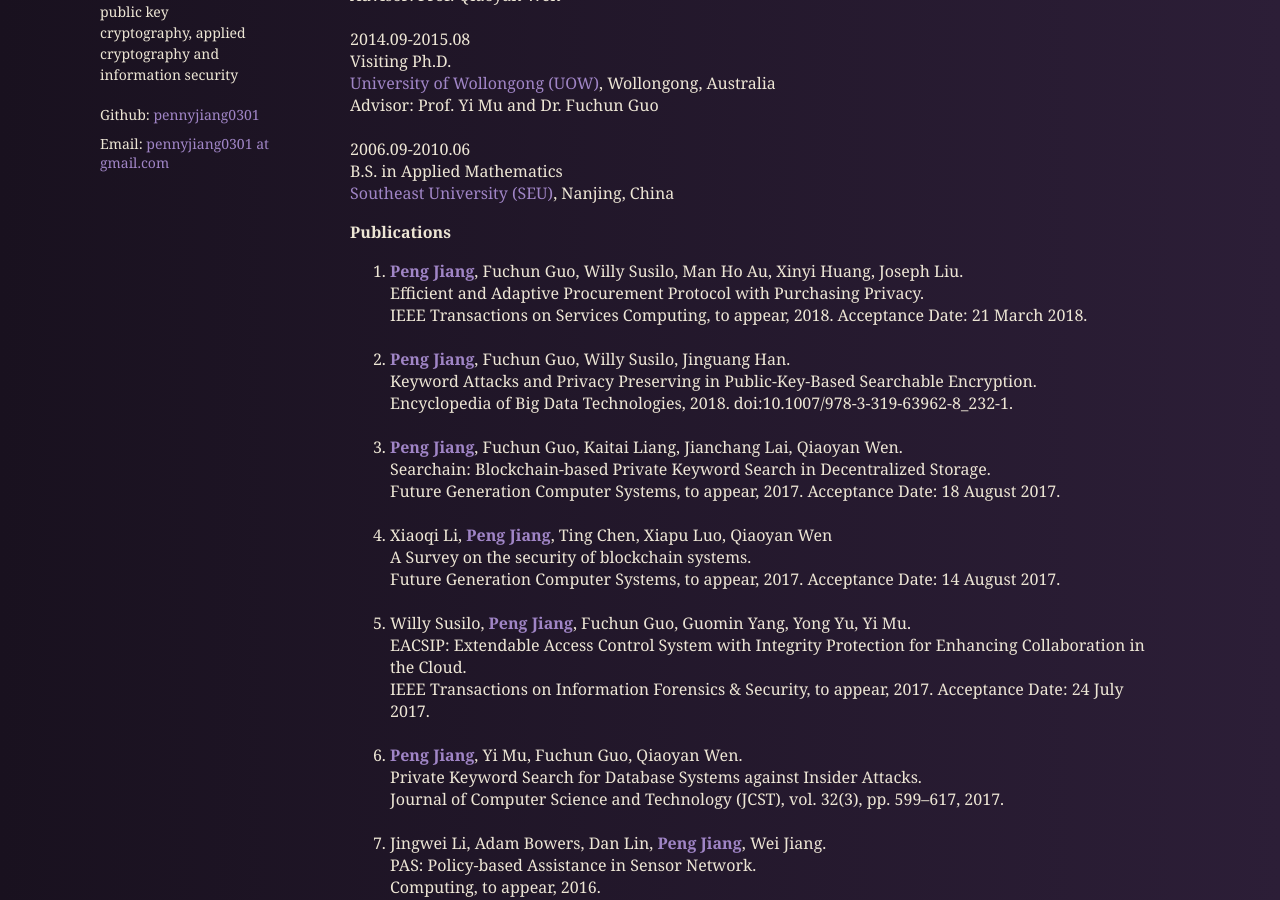
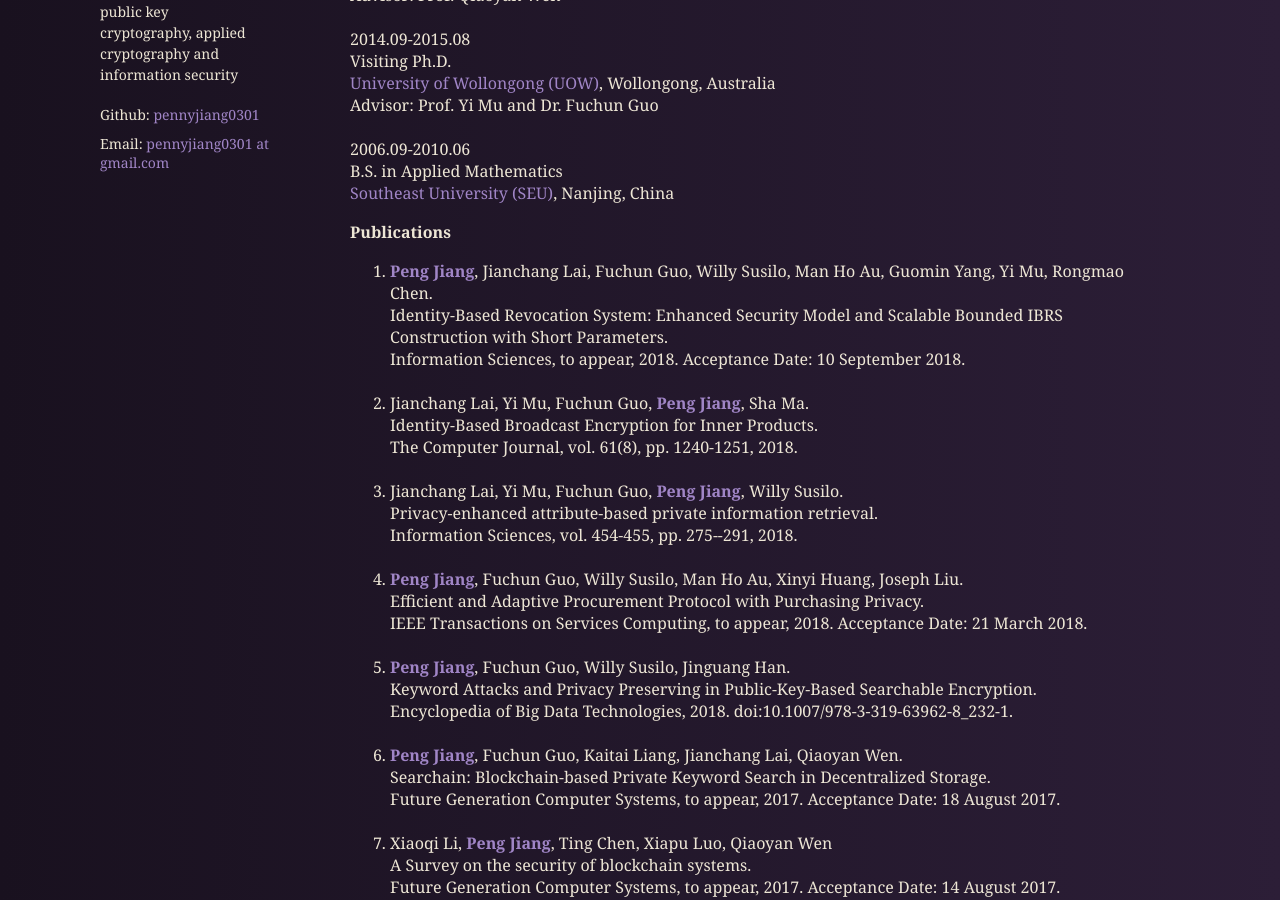
Before and after one commit to pennyjiang0301/pennyjiang0301.github.io, a Jekyll site: the page built from index.html, in a window 1280 px wide and 900 px high, scrolled down 464 px. Built offline with Jekyll 4.4.1, drawn with Linux system fonts in a browser that asks for light colours.

Commit message:
Update index.html

```diff
--- a/index.html
+++ b/index.html
@@ -10,7 +10,7 @@ title: Home
   </h1>
 
   <p>
-  Assistant Professor in <a href=http://www.bit.edu.cn//>BIT</a></br>
+  Assistant Professor in <a href=http://www.bit.edu.cn/>BIT</a></br>
   Beijing
   </p>
 
@@ -73,6 +73,24 @@ title: Home
     <strong>Publications</strong>
 	</p>
 	<ol>
+		<li><a href=https://pennyjiang0301.github.io><strong>Peng Jiang</strong></a>, Jianchang Lai, Fuchun Guo, Willy Susilo, Man Ho Au, Guomin Yang, Yi Mu, Rongmao Chen. <br/>
+			Identity-Based Revocation System: Enhanced Security Model and Scalable Bounded IBRS Construction with Short Parameters. <br/>
+			Information Sciences, to appear, 2018. Acceptance Date: 10 September 2018. </li>
+		<br/>
+
+
+		<li> 	Jianchang Lai, Yi Mu, Fuchun Guo, <a href=https://pennyjiang0301.github.io><strong>Peng Jiang</strong></a>, Sha Ma. <br/>
+			Identity-Based Broadcast Encryption for Inner Products. <br/>
+			The Computer Journal, vol. 61(8), pp. 1240-1251, 2018. </li>
+		<br/>
+
+
+		<li> 	Jianchang Lai, Yi Mu, Fuchun Guo, <a href=https://pennyjiang0301.github.io><strong>Peng Jiang</strong></a>, Willy Susilo. <br/>
+			Privacy-enhanced attribute-based private information retrieval. <br/>
+			Information Sciences, vol. 454-455, pp. 275--291, 2018. </li>
+		<br/>
+
+
 		<li><a href=https://pennyjiang0301.github.io><strong>Peng Jiang</strong></a>, Fuchun Guo, Willy Susilo, Man Ho Au, Xinyi Huang, Joseph Liu. <br/>
 			Efficient and Adaptive Procurement Protocol with Purchasing Privacy. <br/>
 			IEEE Transactions on Services Computing, to appear, 2018. Acceptance Date: 21 March 2018. </li>
```
